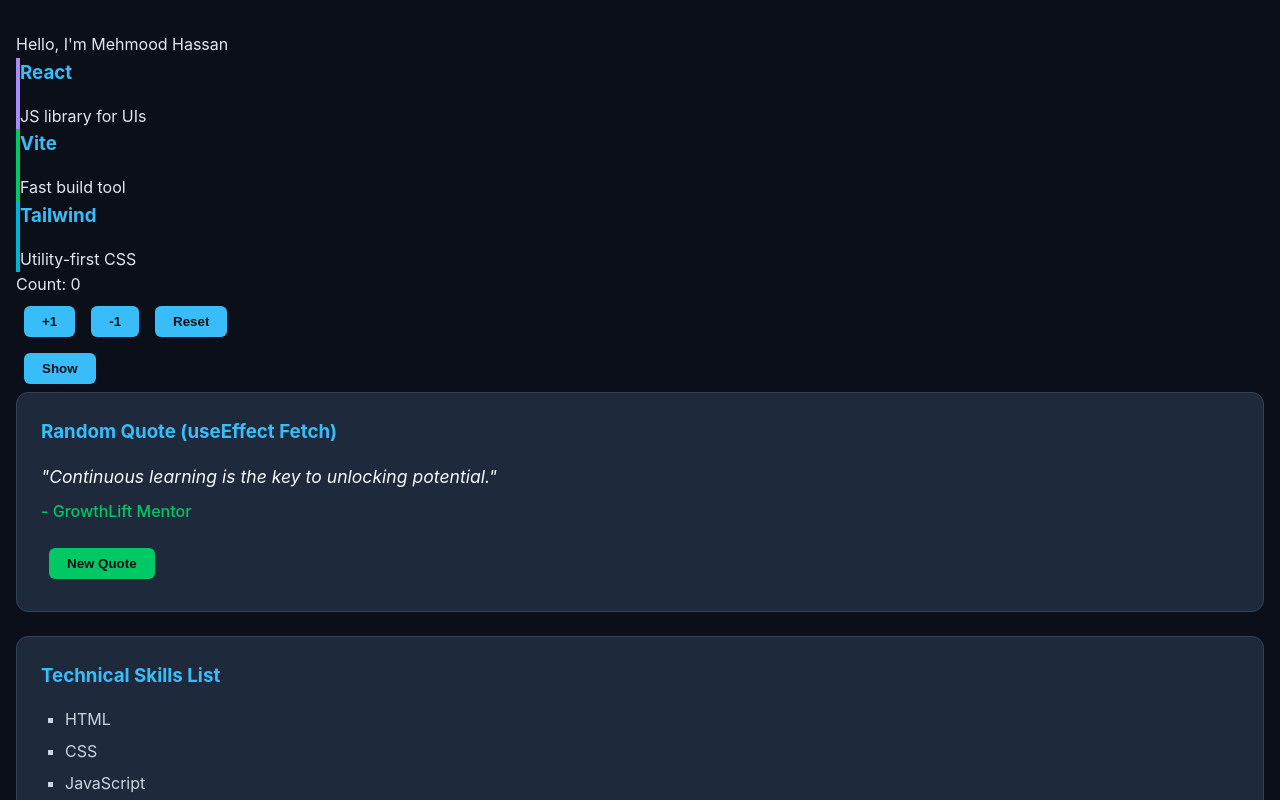
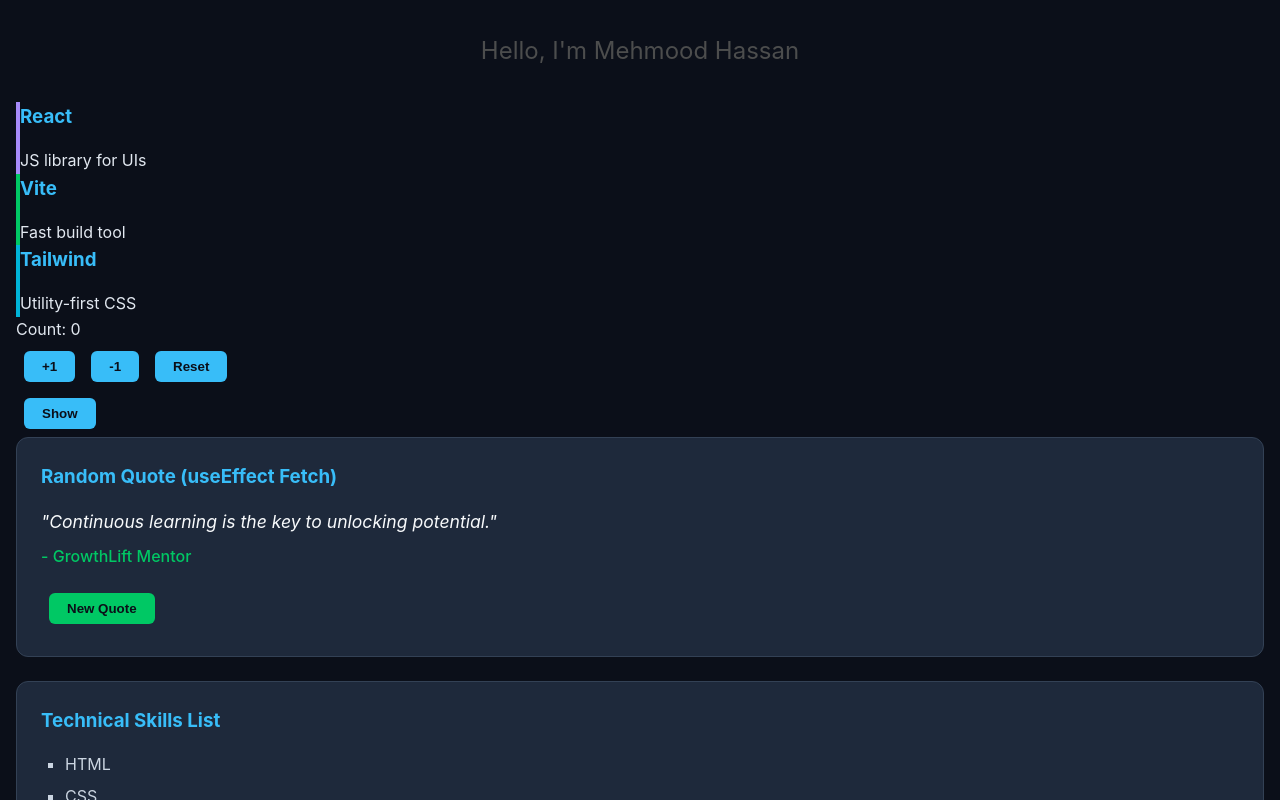
Before and after one commit to MehmoodCoder/Learning_React, a React (Vite) app in the folder React_Learning/: page / in a window 1280 px wide. Shown: the top 800 px of the page. Built offline with nearby package versions, Linux system fonts and the light colour scheme; no server answers.

Commit message:
Add className

```diff
--- a/React_Learning/src/components/Header.jsx
+++ b/React_Learning/src/components/Header.jsx
@@ -2,7 +2,7 @@
 
 function Header() {
   return (
-    <div>Hello, I'm Mehmood Hassan</div>
+    <div className="main-header">Hello, I'm Mehmood Hassan</div>
   )
 }
 
```
